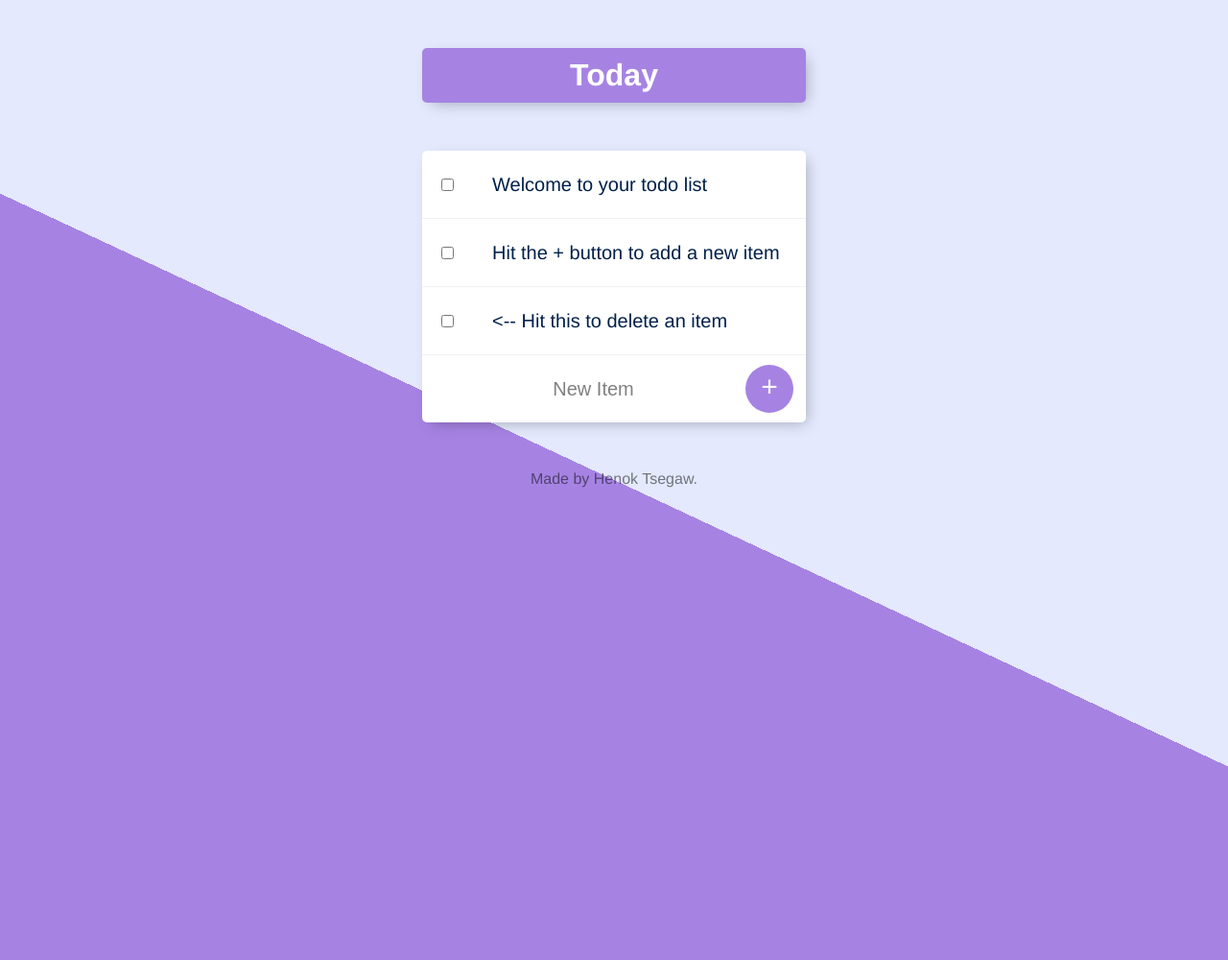
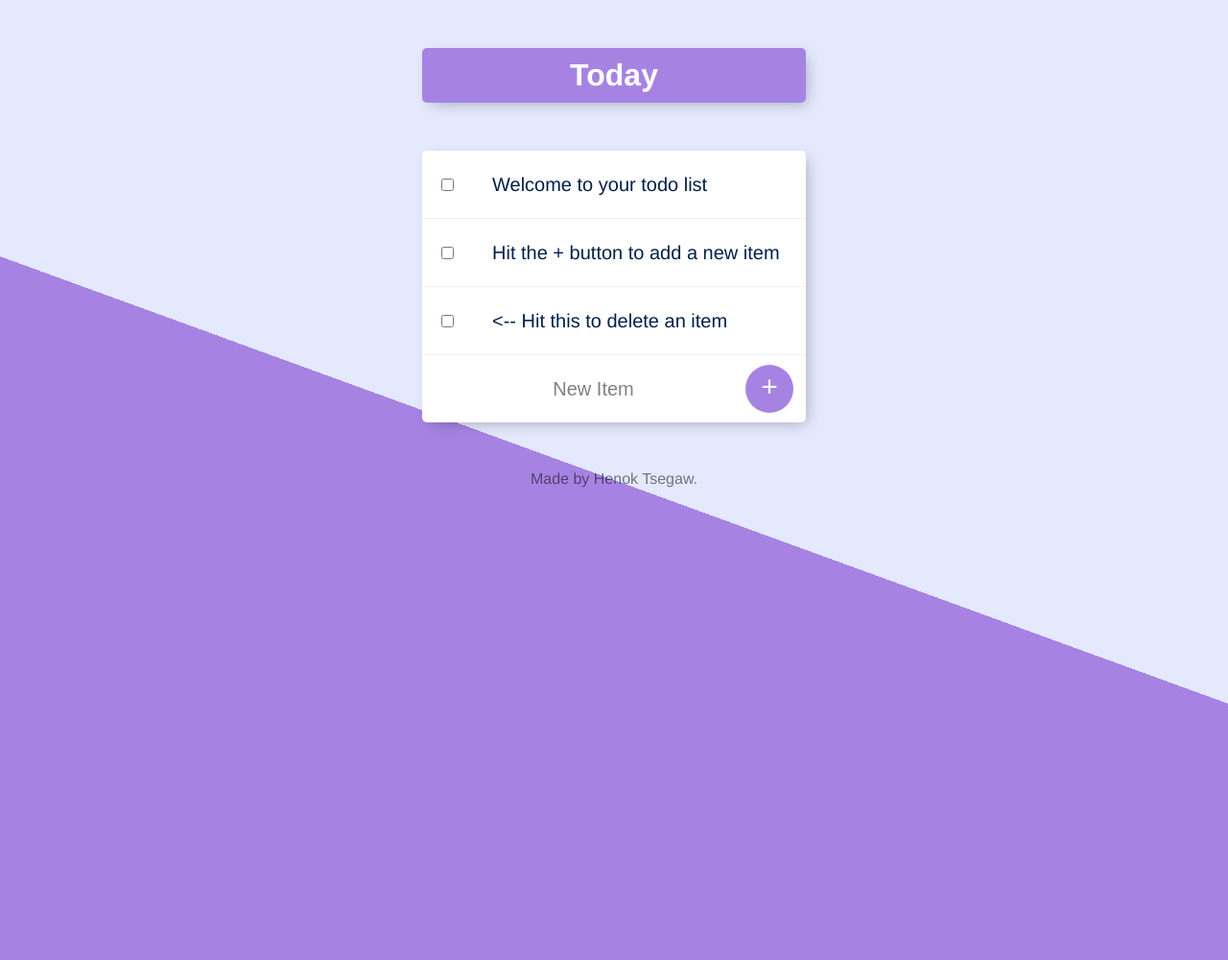
Before and after one commit to htsegaww/TODO-LIST, a Node server app: page / in a window 1280 px wide. Shown: the whole page at 96% size. Run offline with Node 20, Linux system fonts and the light colour scheme; data comes from the database, SQL or seed files in the repository; data that the repository does not hold is empty; some libraries are stand-ins or nearby versions.

Commit message:
first commit

```diff
--- a/public/css/styles.css
+++ b/public/css/styles.css
@@ -1,6 +1,6 @@
 html {
   background-color: #E4E9FD;
-  background-image: -webkit-linear-gradient(65deg, #A683E3 50%, #E4E9FD 50%);
+  background-image: -webkit-linear-gradient(70deg, #A683E3 50%, #E4E9FD 50%);
   min-height: 1000px;
   font-family: 'helvetica neue';
 }
```
Also changed, not shown: 1 other file.
